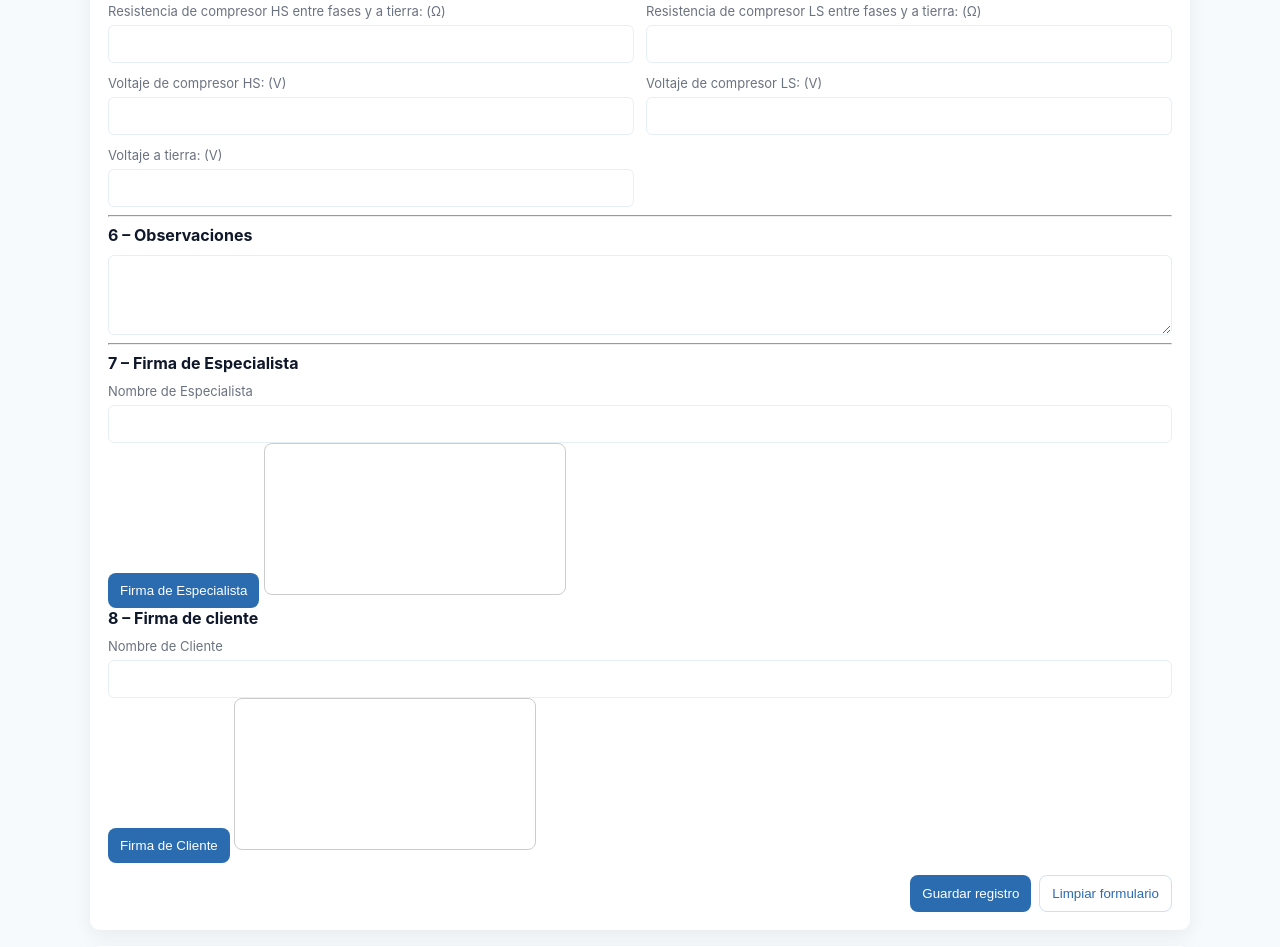
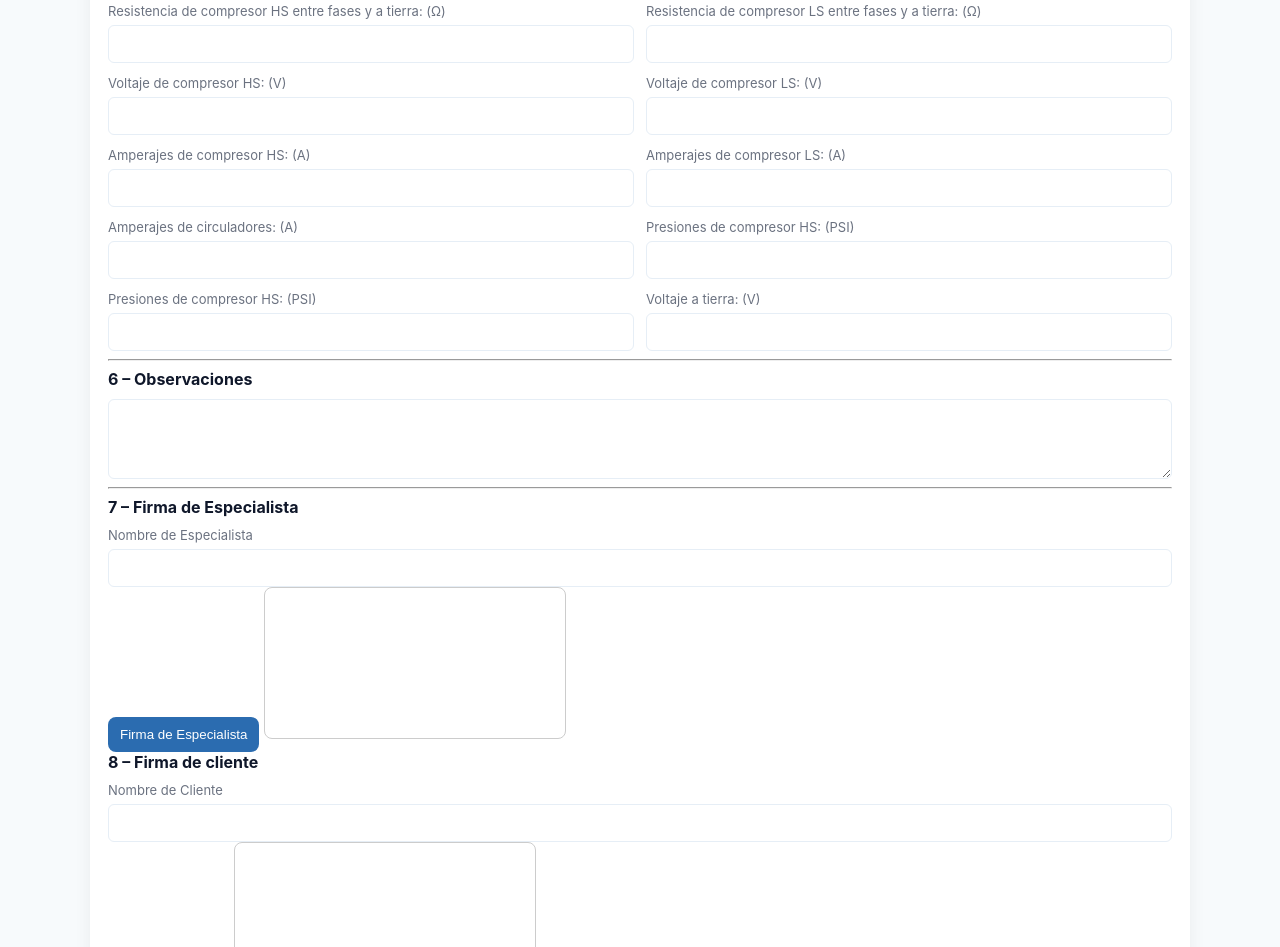
Before and after one commit to GF-2026/Start_on_Report, a plain HTML site: page index.html in a window 1280 px wide. Shown: the part 1313-2260 px from the top of the page. Drawn offline with Linux system fonts and the light colour scheme.

Commit message:
Update index.html

```diff
--- a/index.html
+++ b/index.html
@@ -80,6 +80,11 @@ o de la planta<!DOCTYPE html>
         <div><label>Resistencia de compresor LS entre fases y a tierra: (Ω)</label><input type="text" step="0.001" id="resistance_ls"></div>
         <div><label>Voltaje de compresor HS: (V)</label><input type="number" step="0.1" id="voltaje_hs"></div>
         <div><label>Voltaje de compresor LS: (V)</label><input type="number" step="0.1" id="voltaje_ls"></div>
+        <div><label>Amperajes de compresor HS: (A)</label><input type="text" step="0.1" id="current_hs"></div>
+        <div><label>Amperajes de compresor LS: (A)</label><input type="text" step="0.1" id="current_ls"></div>
+        <div><label>Amperajes de circuladores: (A)</label><input type="text" step="0.1" id="current_circ"></div>
+         <div><label>Presiones de compresor HS: (PSI)</label><input type="text" step="0.1" id="pressures_hs"></div>
+         <div><label>Presiones de compresor HS: (PSI)</label><input type="text" step="0.1" id="pressures_ls"></div>
           <!--<div><label>Compresor T2–T3 (V)</label><input type="number" step="0.1" id="t2_t3"></div>-->
         <div><label>Voltaje a tierra: (V)</label><input type="number" step="0.01" id="to_ground"></div>
       </div>
```
